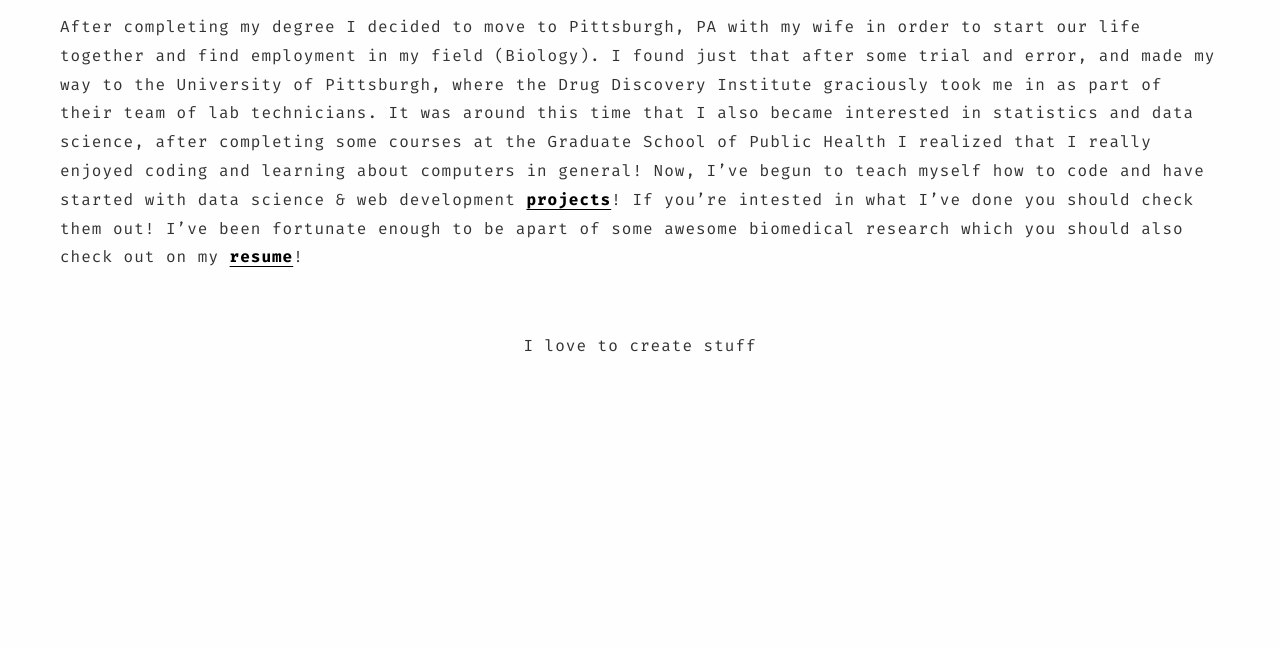
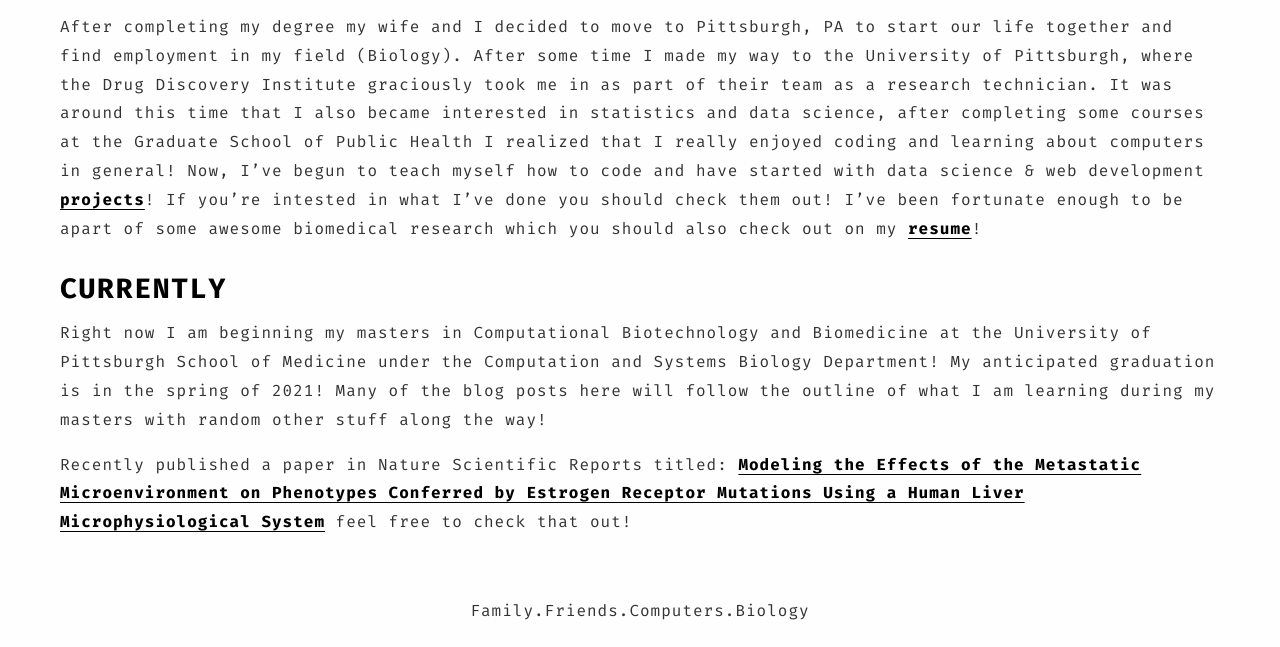
Before and after one commit to dgavlock/dgavlock.github.io, a plain HTML site: page about/index.html in a window 1280 px wide. Shown: the part 779-1426 px from the top of the page. Before the commit the page ends 1161 px from the top, so only its background shows below. Drawn offline with nearby package versions, Linux system fonts and the light colour scheme.

Commit message:
last update

```diff
--- a/about/index.html
+++ b/about/index.html
@@ -89,7 +89,14 @@
 
 <iframe align="center" src="https://www.google.com/maps/embed?pb=!1m18!1m12!1m3!1d48076.888804566974!2d-77.47930583889749!3d41.13877064752028!2m3!1f0!2f0!3f0!3m2!1i1024!2i768!4f13.1!3m3!1m2!1s0x89ce5ecacec14a51%3A0x26c24f7e098f649!2sLock+Haven%2C+PA+17745!5e0!3m2!1sen!2sus!4v1536534862335" width="400" height="400" frameborder="0" style="border:0" allowfullscreen></iframe>
 
-<p>After completing my degree I decided to move to Pittsburgh, PA with my wife in order to start our life together and find employment in my field (Biology). I found just that after some trial and error, and made my way to the University of Pittsburgh, where the Drug Discovery Institute graciously took me in as part of their team of lab technicians. It was around this time that I also became interested in statistics and data science, after completing some courses at the Graduate School of Public Health I realized that I really enjoyed coding and learning about computers in general! Now, I&rsquo;ve begun to teach myself how to code and have started with data science &amp; web development <a href="https://dgavlock.github.io/projects/"><strong>projects</strong></a>! If you&rsquo;re intested in what I&rsquo;ve done you should check them out! I&rsquo;ve been fortunate enough to be apart of some awesome biomedical research which you should also check out on my <a href="resume.md"><strong>resume</strong></a>!</p>
+<p>After completing my degree my wife and I decided to move to Pittsburgh, PA to start our life together and find employment in my field (Biology). After some time I made my way to the University of Pittsburgh, where the Drug Discovery Institute graciously took me in as part of their team as a research technician. It was around this time that I also became interested in statistics and data science, after completing some courses at the Graduate School of Public Health I realized that I really enjoyed coding and learning about computers in general! Now, I&rsquo;ve begun to teach myself how to code and have started with data science &amp; web development <a href="https://dgavlock.github.io/projects/"><strong>projects</strong></a>! If you&rsquo;re intested in what I&rsquo;ve done you should check them out! I&rsquo;ve been fortunate enough to be apart of some awesome biomedical research which you should also check out on my <a href="https://dgavlock.github.io/resume/"><strong>resume</strong></a>!</p>
+
+<h2 id="currently">Currently</h2>
+
+<p>Right now I am beginning my masters in Computational Biotechnology and Biomedicine at the University of Pittsburgh School of Medicine under the Computation and Systems Biology Department! My anticipated graduation is in the spring of 2021! Many of the blog posts here will follow the outline of what I am learning during my masters with random other stuff along the way!</p>
+
+<p>Recently published a paper in Nature Scientific Reports titled: <a href="https://www.nature.com/articles/s41598-019-44756-5"><strong>Modeling the Effects of the Metastatic Microenvironment on Phenotypes Conferred by Estrogen Receptor Mutations Using a Human Liver Microphysiological System</strong></a>
+feel free to check that out!</p>
 
   </article>
 </section>
@@ -100,7 +107,7 @@
       <footer class="footer">
   <section class="container">
 
-      <p>I love to create stuff</p>
+      <p>Family.Friends.Computers.Biology</p>
 
 
   </section>
```
Also changed, not shown: 404.html (+1 -1 lines), categories/index.html (+1 -1 lines), index.html (+6 -2 lines), posts/creatinghugosite/index.html (+1 -1 lines), posts/first-post/index.html (+1 -1 lines), posts/index.html (+1 -1 lines), projects/flowchain/index.html (+1 -1 lines), projects/index.html (+1 -1 lines), resume/index.html (+2 -2 lines), tags/index.html (+1 -1 lines).
